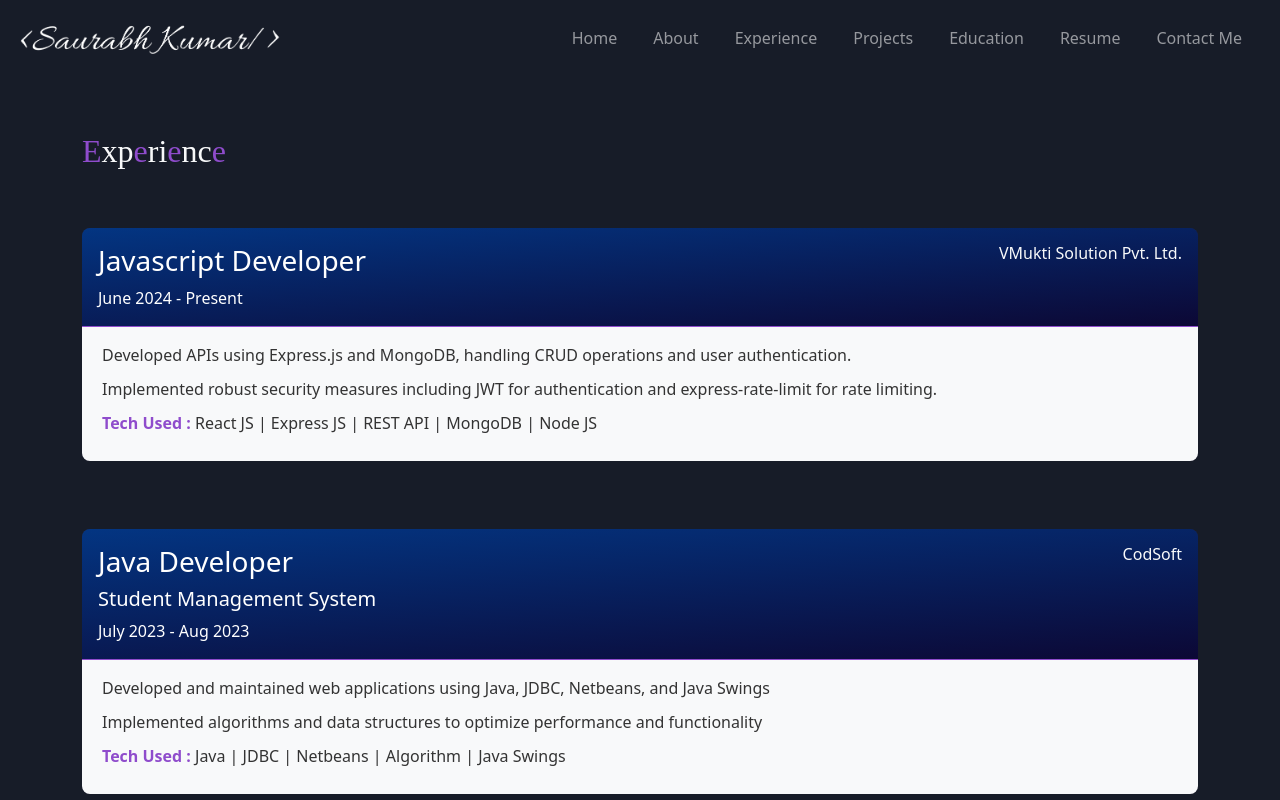
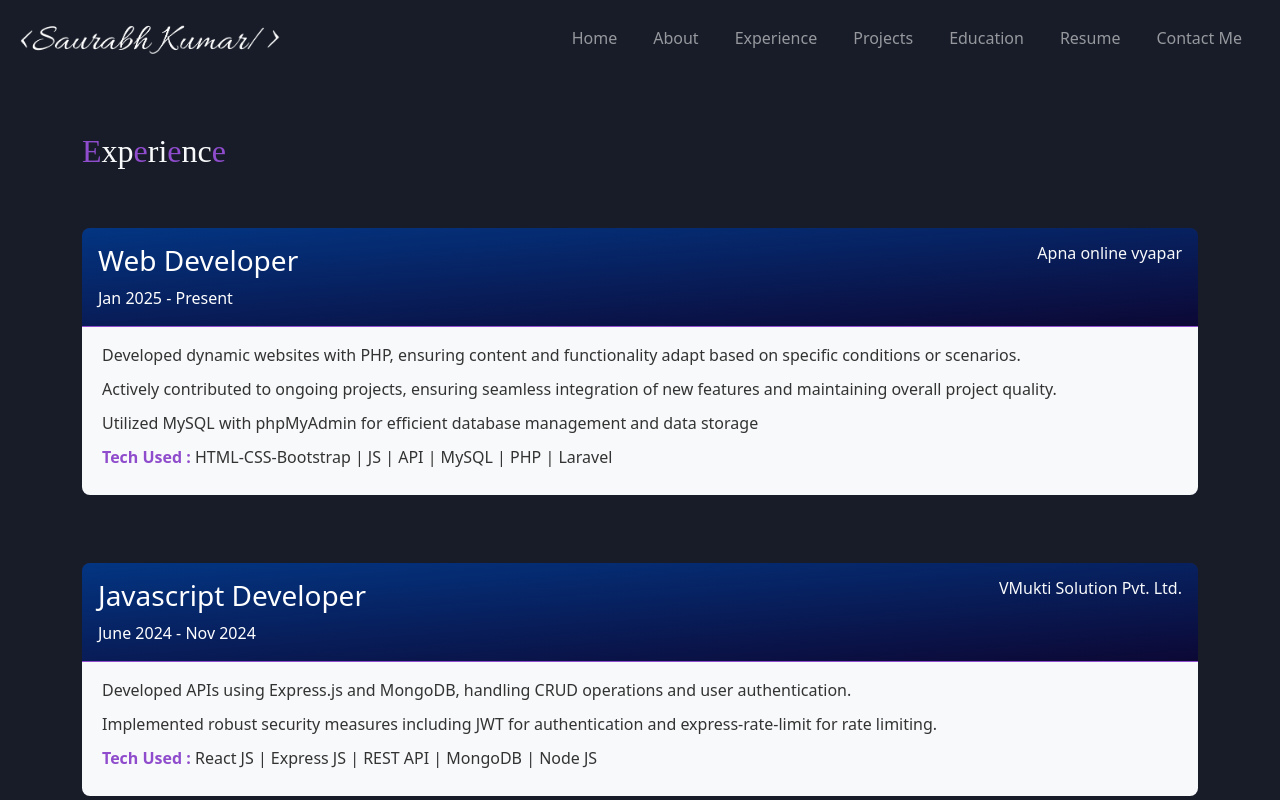
Before and after one commit to SaurabhKumarDev/Portfolio, a React (Create React App) app: page /experience in a window 1280 px wide. Shown: the top 800 px of the page. Built offline with nearby package versions, Linux system fonts and the light colour scheme; a web font is replaced by a local one.

Commit message:
Add Experience

```diff
--- a/src/assets/json/Experience.js
+++ b/src/assets/json/Experience.js
@@ -1,11 +1,25 @@
 export const ExperienceData = [
+    {
+        "title": "Web Developer",
+        "company": {
+            "name": "Apna online vyapar",
+            "url": "https://apnaonlinevyapar.com/"
+        },
+        "period": "Jan 2025 - Present",
+        "tech": "HTML-CSS-Bootstrap | JS | API | MySQL | PHP | Laravel",
+        "details": [
+            "Developed dynamic websites with PHP, ensuring content and functionality adapt based on specific conditions or scenarios.",
+            "Actively contributed to ongoing projects, ensuring seamless integration of new features and maintaining overall project quality.",
+            "Utilized MySQL with phpMyAdmin for efficient database management and data storage"
+        ]
+    },
     {
         "title": "Javascript Developer",
         "company": {
             "name": "VMukti Solution Pvt. Ltd.",
             "url": "https://www.linkedin.com/company/vmuktisolutions/mycompany/"
         },
-        "period": "June 2024 - Present",
+        "period": "June 2024 - Nov 2024",
         "tech": "React JS | Express JS | REST API | MongoDB | Node JS",
         "details": [
             "Developed APIs using Express.js and MongoDB, handling CRUD operations and user authentication.",
```
